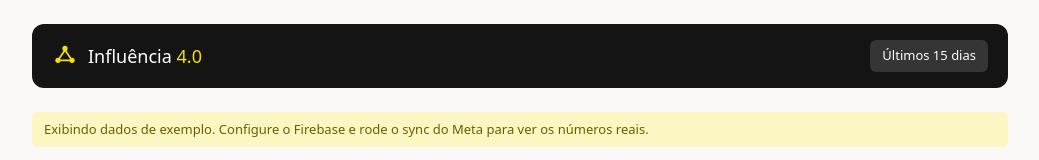
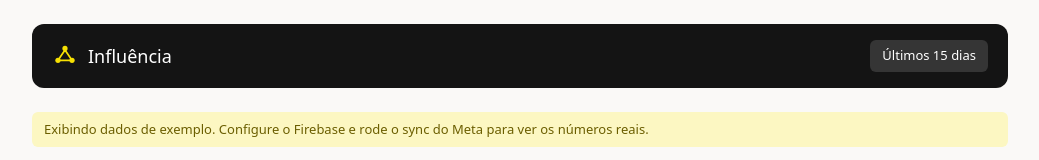
Before and after one commit to igorvmeira/influencia-painel-app, a Next.js app: page / in a window 1280 px wide. Shown: the top 160 px of the page, without its empty margins (120-1159 px from the left). Built offline with nearby package versions, Linux system fonts and the light colour scheme.

Commit message:
atualizacao 4.0

```diff
--- a/app/layout.tsx
+++ b/app/layout.tsx
@@ -2,7 +2,7 @@ import type { Metadata } from "next";
 import "./globals.css";
 
 export const metadata: Metadata = {
-  title: "Painel · Influência 4.0",
+  title: "Painel · Influência",
   description: "Acompanhamento de tráfego pago por gestor e cliente.",
 };
 
--- a/components/Dashboard.tsx
+++ b/components/Dashboard.tsx
@@ -57,7 +57,7 @@ export default function Dashboard({ data, fonte }: { data: Painel; fonte: "fires
         <div className="flex items-center gap-2.5">
           <NodeMark />
           <span className="text-lg font-medium text-white">
-            Influência <span style={{ color: YELLOW }}>4.0</span>
+            Influência
           </span>
         </div>
         <div className="flex items-center gap-2">
```
